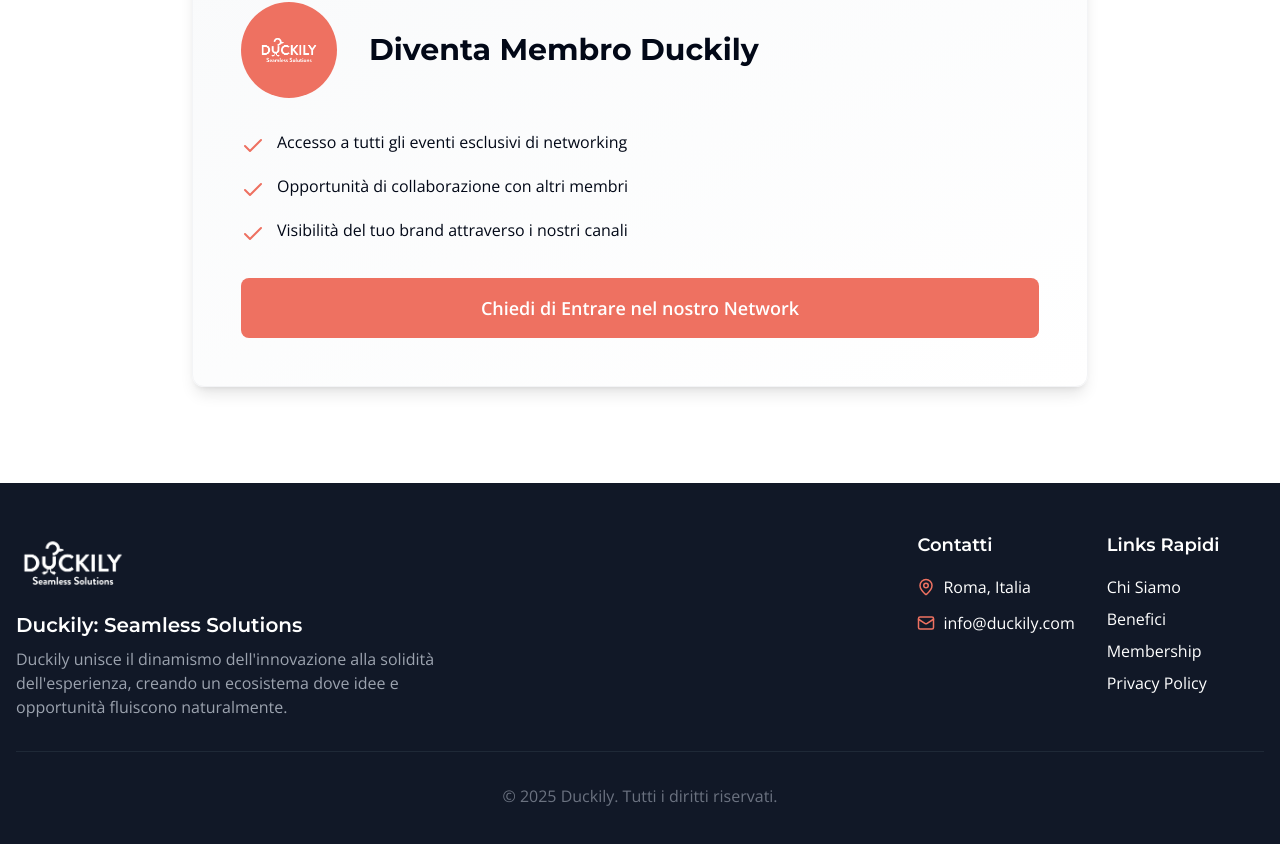
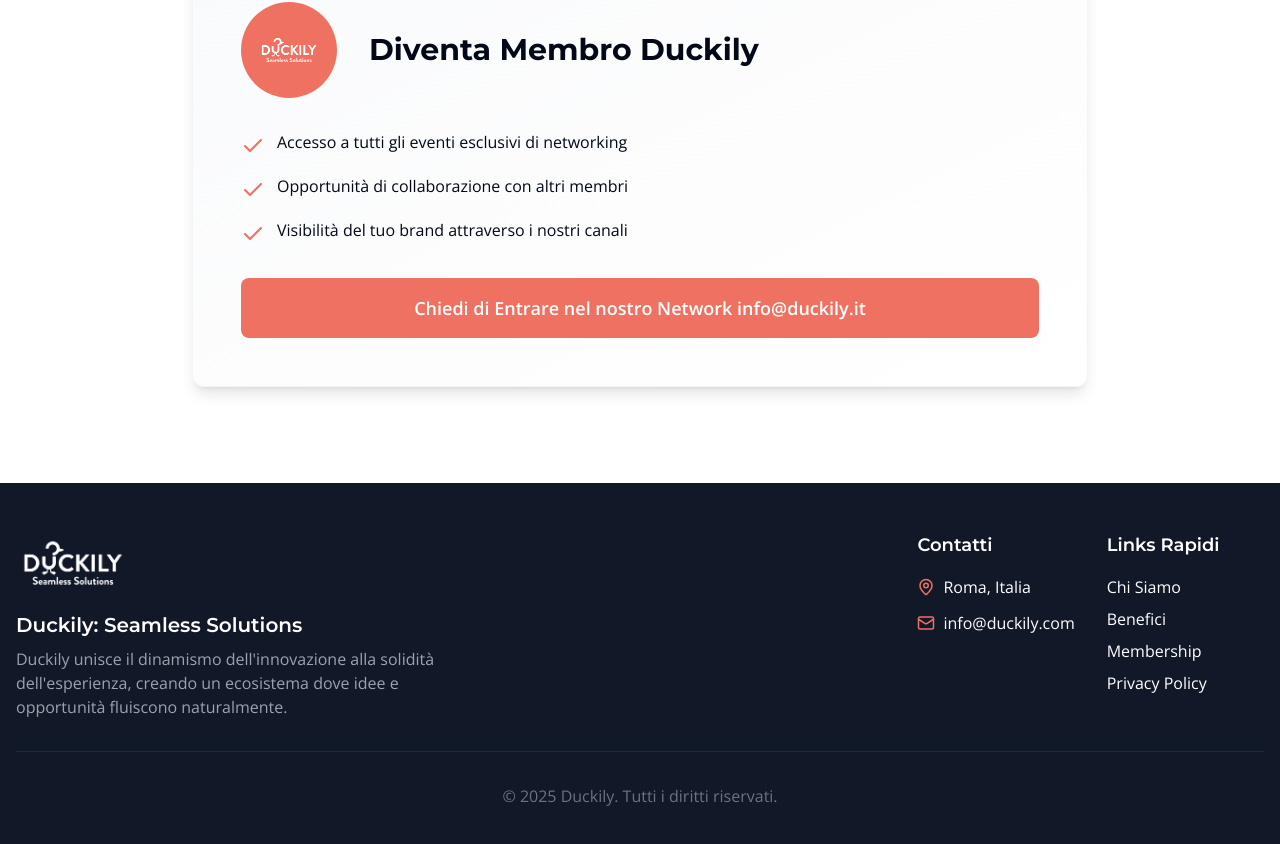
Before and after one commit to AlbanoLatorella/duckily, a React (Vite) app: page / in a window 1280 px wide. Shown: the part 2847-3691 px from the top of the page. Built offline with nearby package versions, Linux system fonts and the light colour scheme.

Commit message:
Visual edit in Lovable
Edited UI in Lovable

```diff
--- a/src/components/Membership.tsx
+++ b/src/components/Membership.tsx
@@ -36,7 +36,7 @@ const Membership = () => {
               </div>
             </div>
 
-            <button className="w-full bg-primary1 hover:bg-primary1-dark text-white font-semibold py-4 rounded-lg transition-colors text-lg">Chiedi di Entrare nel nostro Network</button>
+            <button className="w-full bg-primary1 hover:bg-primary1-dark text-white font-semibold py-4 rounded-lg transition-colors text-lg">Chiedi di Entrare nel nostro Network  info@duckily.it</button>
           </div>
         </div>
       </div>
```
